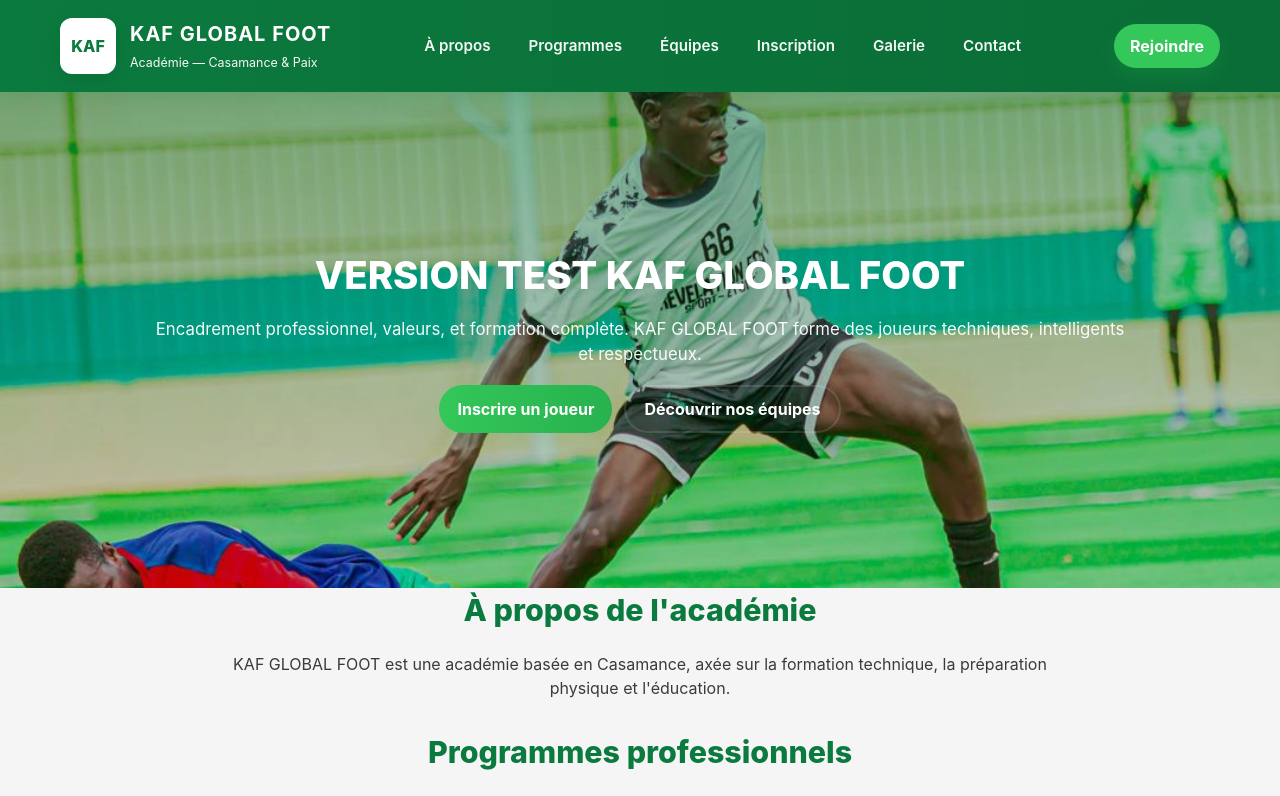
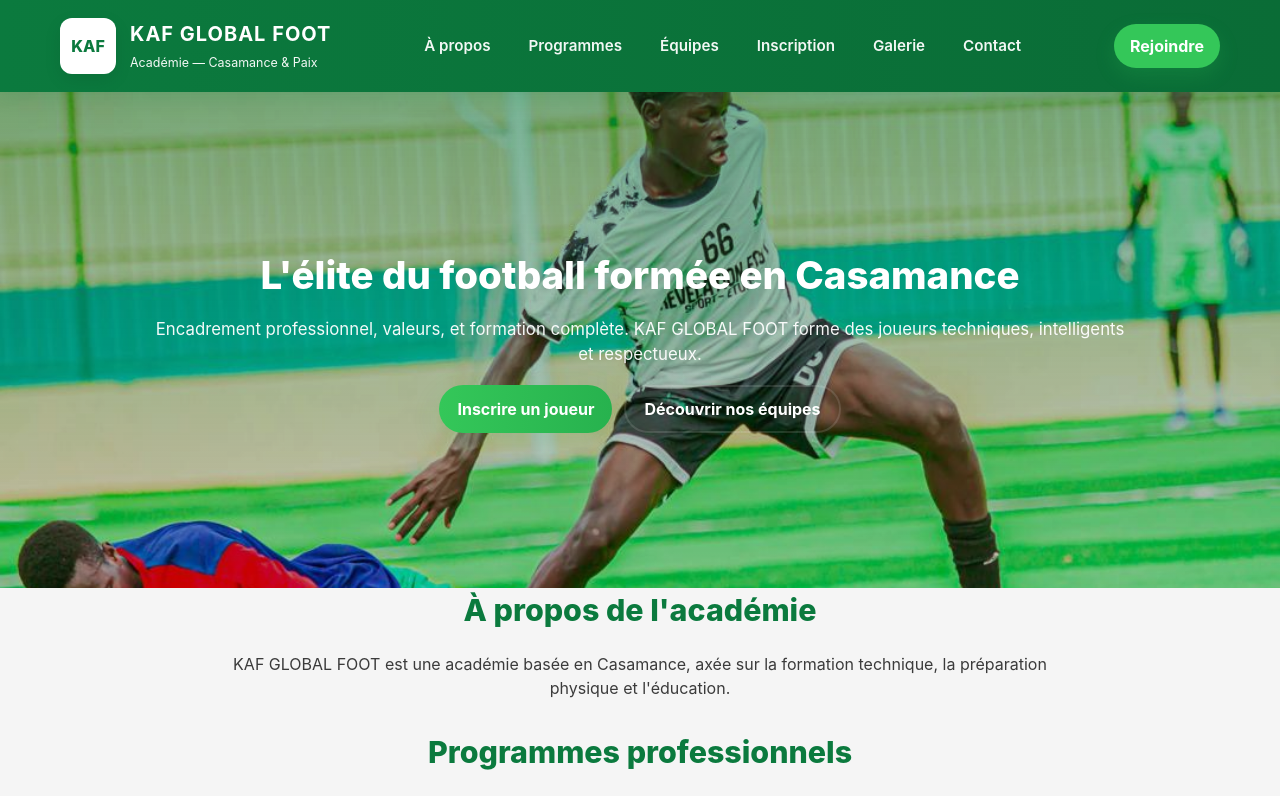
Before and after one commit to meliusmum-sketch/KAF-GLOBAL-FOOT, a Next.js app: page / in a window 1280 px wide. Shown: the top 796 px of the page. Built offline with nearby package versions, Linux system fonts and the light colour scheme.

Commit message:
Update index.js

```diff
--- a/pages/index.js
+++ b/pages/index.js
@@ -41,7 +41,7 @@ export default function Home() {
       <main>
         <section className="hero">
           <div className="hero-inner">
-            <h2>VERSION TEST KAF GLOBAL FOOT</h2>
+            <h2>L'élite du football formée en Casamance</h2>
             <p>
               Encadrement professionnel, valeurs, et formation complète. KAF GLOBAL
               FOOT forme des joueurs techniques, intelligents et respectueux.
```
